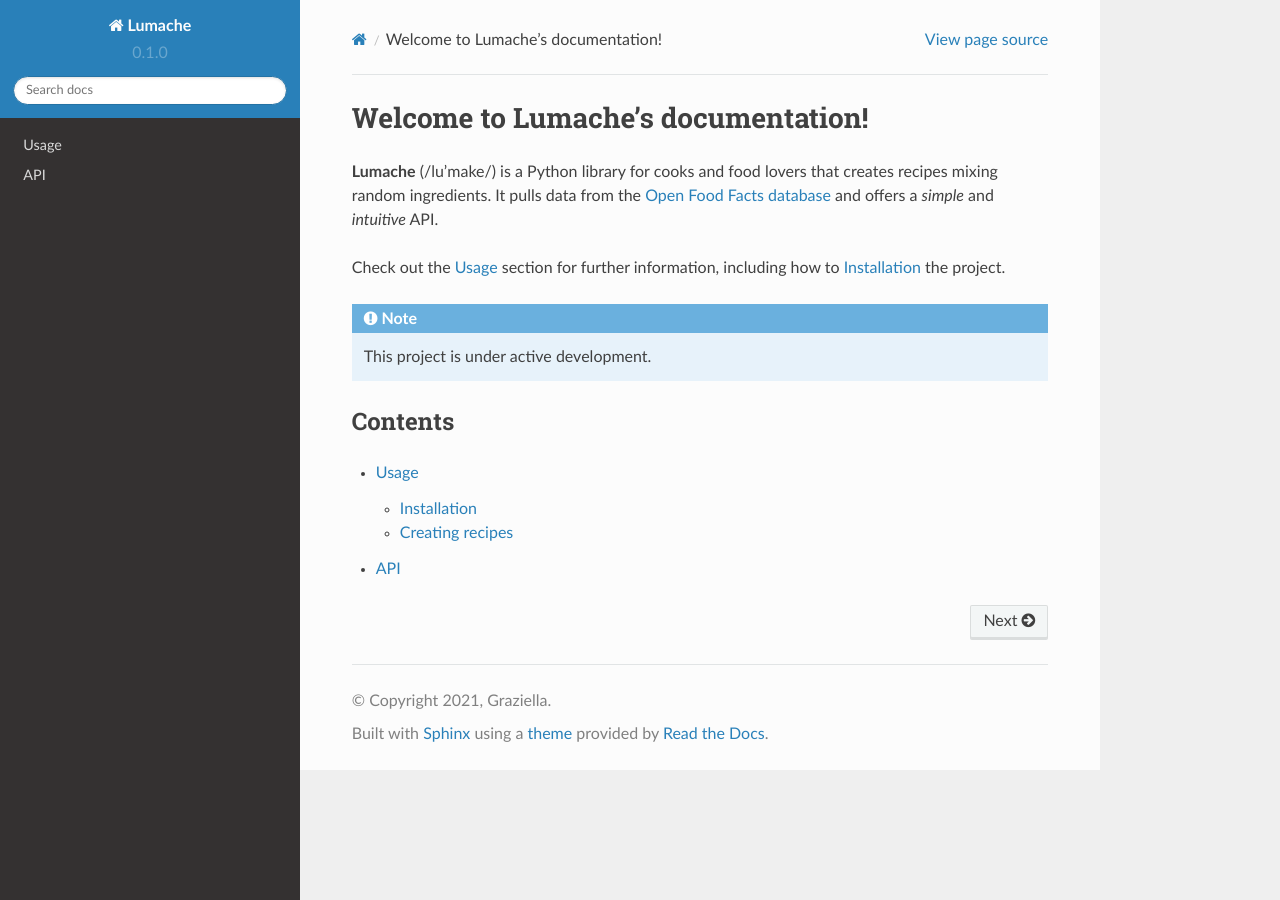
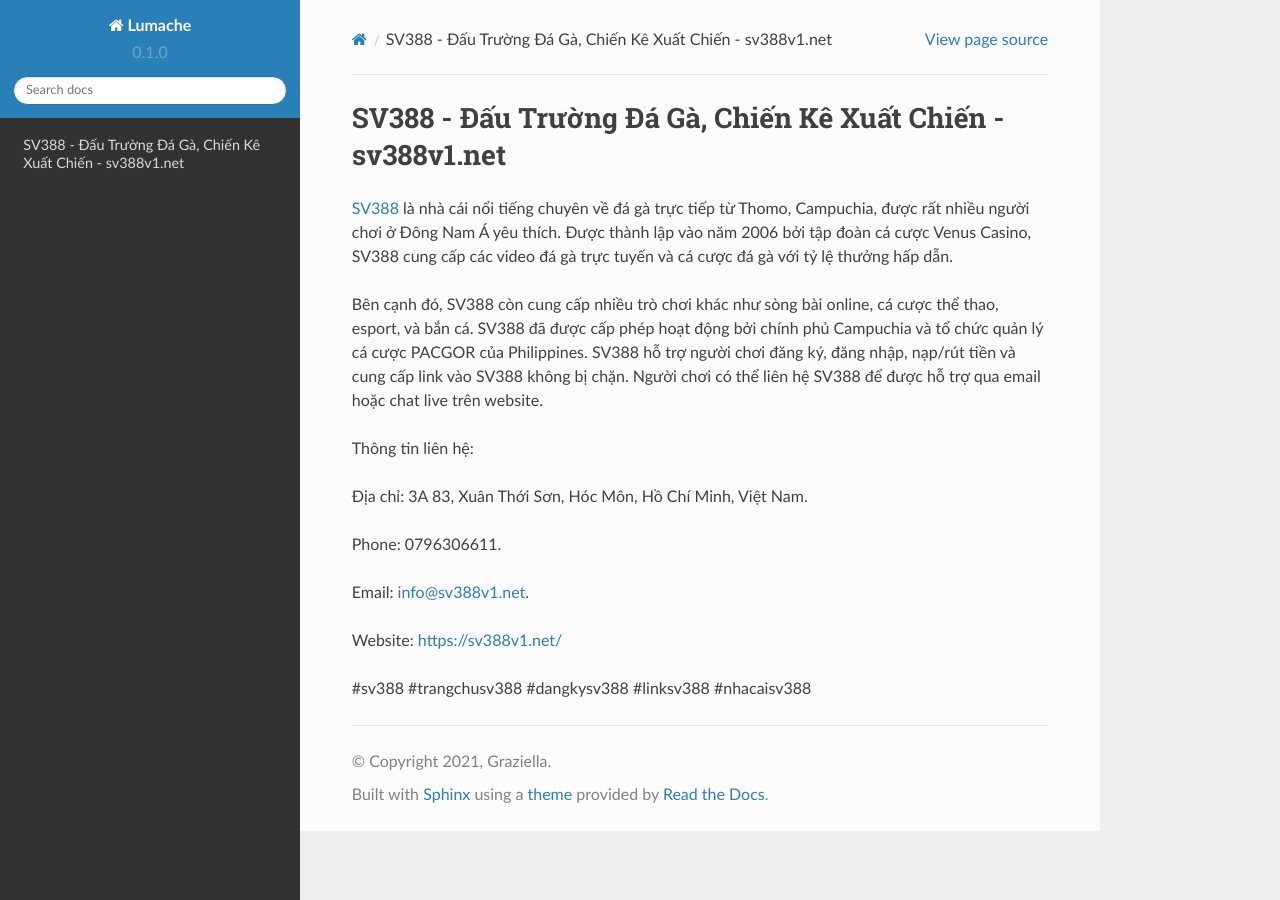
Before and after one commit to cacildalopes857/sv388v1net, a Sphinx documentation site: the page built from docs/source/index.rst, in a window 1280 px wide. Built offline with Sphinx 7.4.7 and the Read the Docs theme 2.0.0, drawn with Linux system fonts in a browser that asks for light colours.

Commit message:
Update index.rst

```diff
--- a/docs/source/index.rst
+++ b/docs/source/index.rst
@@ -1,22 +1,18 @@
-Welcome to Lumache's documentation!
+SV388 - Đấu Trường Đá Gà, Chiến Kê Xuất Chiến - sv388v1.net
 ===================================
 
-**Lumache** (/lu'make/) is a Python library for cooks and food lovers
-that creates recipes mixing random ingredients.
-It pulls data from the `Open Food Facts database <https://world.openfoodfacts.org/>`_
-and offers a *simple* and *intuitive* API.
+`SV388 <https://sv388v1.net/>`_ là nhà cái nổi tiếng chuyên về đá gà trực tiếp từ Thomo, Campuchia, được rất nhiều người chơi ở Đông Nam Á yêu thích. Được thành lập vào năm 2006 bởi tập đoàn cá cược Venus Casino, SV388 cung cấp các video đá gà trực tuyến và cá cược đá gà với tỷ lệ thưởng hấp dẫn.
 
-Check out the :doc:`usage` section for further information, including
-how to :ref:`installation` the project.
+Bên cạnh đó, SV388 còn cung cấp nhiều trò chơi khác như sòng bài online, cá cược thể thao, esport, và bắn cá. SV388 đã được cấp phép hoạt động bởi chính phủ Campuchia và tổ chức quản lý cá cược PACGOR của Philippines. SV388 hỗ trợ người chơi đăng ký, đăng nhập, nạp/rút tiền và cung cấp link vào SV388 không bị chặn. Người chơi có thể liên hệ SV388 để được hỗ trợ qua email hoặc chat live trên website.
 
-.. note::
+Thông tin liên hệ:
 
-   This project is under active development.
+Địa chỉ: 3A 83, Xuân Thới Sơn, Hóc Môn, Hồ Chí Minh, Việt Nam.
 
-Contents
---------
+Phone: 0796306611.
 
-.. toctree::
+Email: info@sv388v1.net.
 
-   usage
-   api
+Website: https://sv388v1.net/
+
+#sv388 #trangchusv388 #dangkysv388 #linksv388 #nhacaisv388
```
